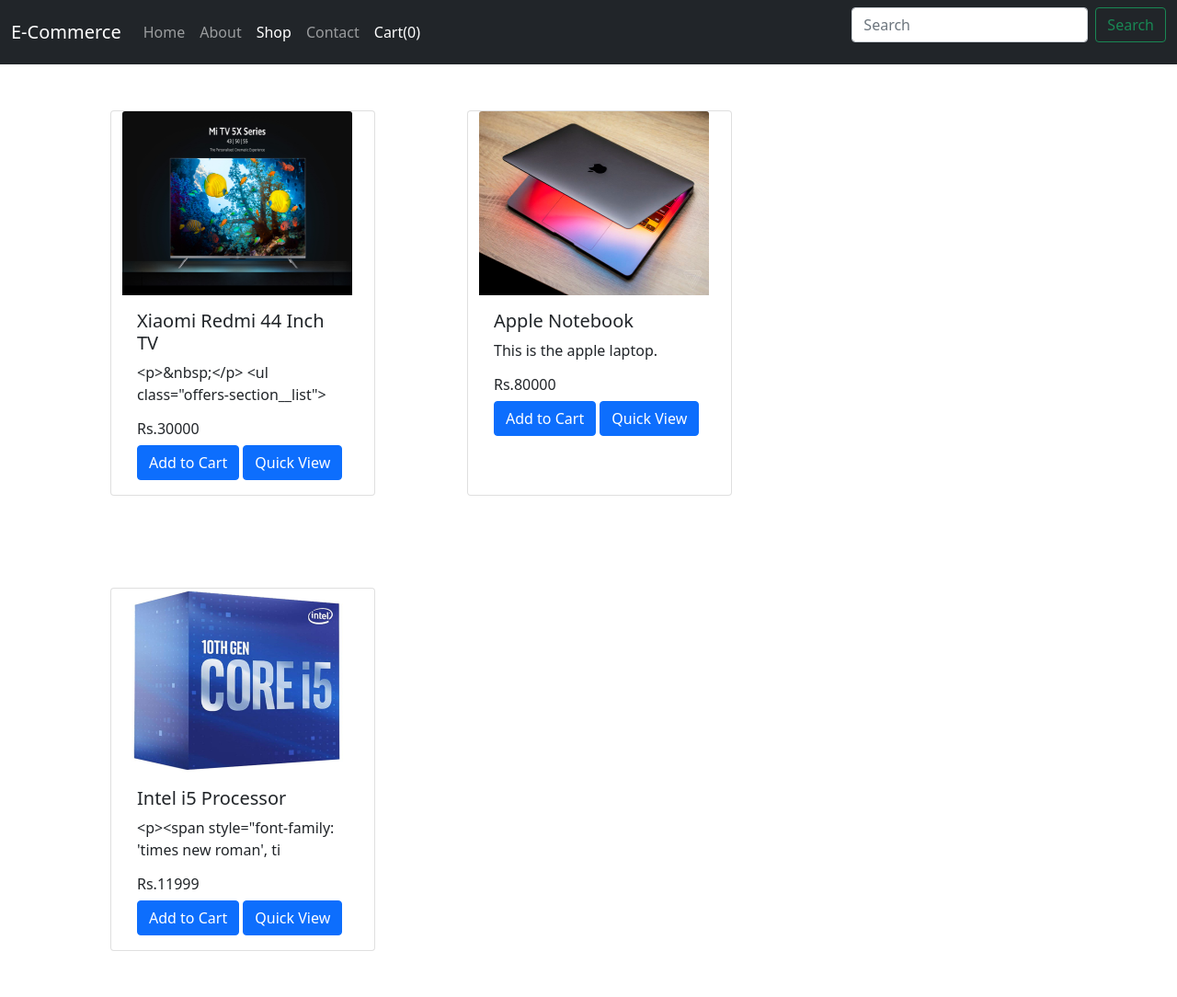
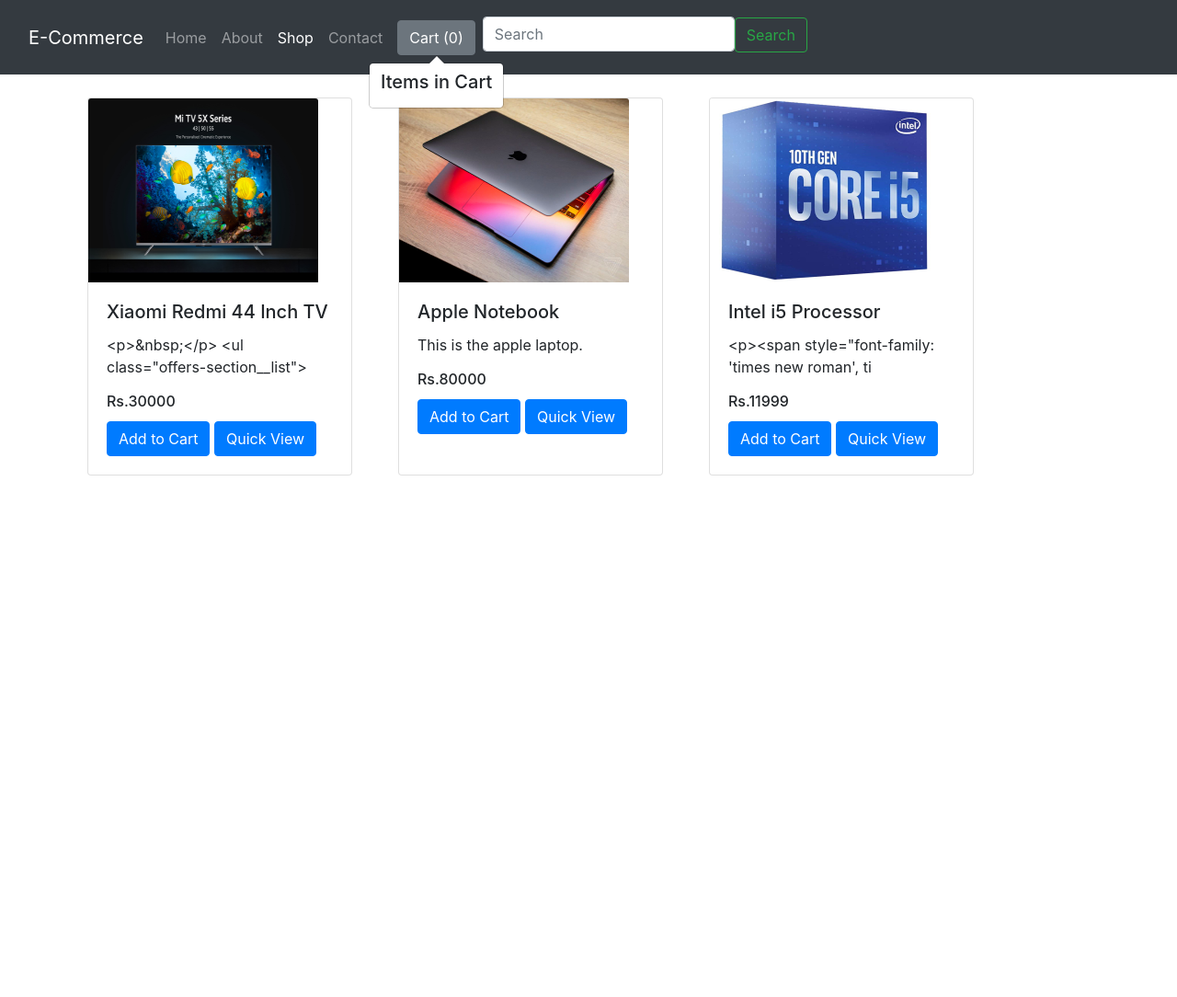
Before and after one commit to jaindevansh804/E-Commerce-web, a Django app: page /shop/ in a window 1280 px wide. Shown: the whole page at 92% size. After the commit the page ends 517 px from the top, so only its background shows below. Run offline with Django 3.2, Linux system fonts and the light colour scheme; data comes from the database, SQL or seed files in the repository; both versions use the stored data as it was after the commit; some libraries are stand-ins or nearby versions.

Commit message:
added add to cart and clear cart functionality using javascript

```diff
--- a/Website/urls.py
+++ b/Website/urls.py
@@ -23,5 +23,6 @@
 
     #The products will be fetched from database as per their name. These will be fetched using <str:name> after the url. name will be same which is given in views of product view in the def function.
     path('productview/<str:name>/', views.productview, name='productview'),
+    path('cart/', views.cart, name='cart'),
     path('contact/', views.contact, name='contact')
 ]
--- a/Website/views.py
+++ b/Website/views.py
@@ -23,6 +23,9 @@
     prod = {'allproducts': allproducts}
     return render(request, 'productview.html', prod)
 
+def cart(request):
+    return render(request, 'cart.html')
+
 
 def contact(request):
     if request.method == "POST":
--- a/templates/shop.html
+++ b/templates/shop.html
@@ -5,15 +5,26 @@
     <meta name="viewport" content="width=device-width, initial-scale=1">
 
     <!-- Bootstrap CSS -->
-    <link href="https://cdn.jsdelivr.net/npm/bootstrap@5.1.2/dist/css/bootstrap.min.css" rel="stylesheet" integrity="sha384-uWxY/CJNBR+1zjPWmfnSnVxwRheevXITnMqoEIeG1LJrdI0GlVs/9cVSyPYXdcSF" crossorigin="anonymous">
+    {% comment %} <link href="https://cdn.jsdelivr.net/npm/bootstrap@5.1.2/dist/css/bootstrap.min.css" rel="stylesheet" integrity="sha384-uWxY/CJNBR+1zjPWmfnSnVxwRheevXITnMqoEIeG1LJrdI0GlVs/9cVSyPYXdcSF" crossorigin="anonymous"> {% endcomment %}
+    <link rel="stylesheet" href="https://stackpath.bootstrapcdn.com/bootstrap/4.2.1/css/bootstrap.min.css" integrity="sha384-GJzZqFGwb1QTTN6wy59ffF1BuGJpLSa9DkKMp0DgiMDm4iYMj70gZWKYbI706tWS" crossorigin="anonymous">
 
     <title>Shop</title>
   </head>
-  <style>
+<style>
   .card-img-top{
     height:200px;
     width:250px;
   }
+  .btn-outline-success{
+    margin-top:11px;
+  }
+  .me-2 {
+    margin-top:10px;
+  }
+  .btn btn-secondary mx-2{
+    margin-left:200px;
+  }
+
   </style>
 <nav class="navbar navbar-expand-lg navbar-dark bg-dark">
   <div class="container-fluid">
@@ -35,14 +46,15 @@
         <li class="nav-item">
           <a class="nav-link" href="/contact/">Contact</a>
         </li>
-        <li class="nav-item">
-          <a class="nav-link active" href="#">Cart(<span id="cart">0</span>)</a>
-        </li>
         </ul>
+        <button type="button" class="btn btn-secondary mx-2" id="popcart" data-container="body" data-toggle="popover" data-placement="bottom" data-html="true" data-content="Your items in cart:">Cart (<span id="cart">0</span>)
+        </button>
       <form class="d-flex">
         <input class="form-control me-2" type="search" placeholder="Search" aria-label="Search">
         <button class="btn btn-outline-success" type="submit">Search</button>
       </form>
+
+
     </div>
   </div>
 </nav>
@@ -51,14 +63,16 @@
 <div class="container">
   <div class="row">
   {% for allproducts in allproducts %}
-  <div class="card" style="width: 18rem; margin:50px;">
+  <div class="card" style="width: 18rem; margin:25px;">
   <img src="/media/{{allproducts.image}}" class="card-img-top" alt="...">
   <div class="card-body">
-    <h5 class="card-title">{{allproducts.name}}</h5>
+    <h5 class="card-title" id = "namepr{{allproducts.id}}">{{allproducts.name}}</h5>
     <p class="card-text">{{allproducts.description|slice:50}}</p>
     <h6 class="card-title">Rs.{{allproducts.price}}</h6>
 
+    <span id="divpr{{allproducts.id}}" class="divpr">
     <button class="btn btn-primary cart" id="pr{{allproducts.id}}">Add to Cart</button></a>
+    </span>
     <a href="/productview/{{allproducts.name}}"><button class="btn btn-primary">Quick View</button></a>
 </div>
 </div>
@@ -68,7 +82,13 @@
 
 
 {% comment %} The script is an external from google to define $ for json. {% endcomment %}
-<script src="https://ajax.googleapis.com/ajax/libs/jquery/3.2.1/jquery.min.js"></script>
+<!-- Optional JavaScript -->
+    <!-- jQuery first, then Popper.js, then Bootstrap JS -->
+    <script src="https://code.jquery.com/jquery-3.3.1.slim.min.js" integrity="sha384-q8i/X+965DzO0rT7abK41JStQIAqVgRVzpbzo5smXKp4YfRvH+8abtTE1Pi6jizo" crossorigin="anonymous"></script>
+    <script src="https://cdnjs.cloudflare.com/ajax/libs/popper.js/1.14.6/umd/popper.min.js" integrity="sha384-wHAiFfRlMFy6i5SRaxvfOCifBUQy1xHdJ/yoi7FRNXMRBu5WHdZYu1hA6ZOblgut" crossorigin="anonymous"></script>
+    <script src="https://stackpath.bootstrapcdn.com/bootstrap/4.2.1/js/bootstrap.min.js" integrity="sha384-B0UglyR+jN6CkvvICOB2joaf5I4l3gm9GU6Hc1og6Ls7i6U/mkkaduKaBhlAXv9k" crossorigin="anonymous"></script>
+
+
   <script>
   if(localStorage.getItem('cart') == null){
   var cart = {};
@@ -76,10 +96,11 @@
   else
   {
   cart = JSON.parse(localStorage.getItem('cart'));
-  document.getElementById('cart').innerHTML = Object.keys(cart).length;
+  updateCart(cart);
   }
 
-  $('.cart').click(function(){
+  //$('.cart').click(function(){
+  $('.divpr').on('click', 'button.cart', function(){
   var idstr = this.id.toString();
   if (cart[idstr] != undefined){
   cart[idstr] = cart[idstr] + 1;
@@ -89,11 +110,73 @@
     cart[idstr] = 1;
   }
   console.log(cart);
+  updateCart(cart);
+  });
+
+  $('#popcart').popover();
+  updatePopover(cart);
+  function updatePopover(cart)
+  {
+    console.log("inside popover");
+    var popStr = "";
+    popStr = popStr + "<h5>Items in Cart</h5><div class='mx-2'>";
+    var i = 1;
+    for (var item in cart){
+      popStr = popStr + '<b>' + i + '</b>. ';
+      popStr = popStr + document.getElementById('name' + item).innerHTML + " Qty.: " + cart[item] + '<br>';
+      i = i+1;
+
+    }
+    popStr = popStr + "</div>" + "<button class='btn btn-primary' href ='/checkout' id ='checkout'>Checkout</button> <button class='btn btn-primary' onclick='clearCart()' id ='clearCart'>Clear Cart</button>"
+    document.getElementById('popcart').setAttribute('data-content', popStr);
+    $('#popcart').popover('show');
+  }
+
+  function clearCart(){
+    cart = JSON.parse(localStorage.getItem('cart'));
+    for (var item in cart){
+      document.getElementById('div' +item).innerHTML = '<button id="' + item + '" class="btn btn-primary cart">Add To Cart</button>'
+    }
+      localStorage.clear();
+      cart = {};
+      updateCart(cart);
+  }
+
+  function updateCart(cart){
+    var sum = 0;
+  for(var item in cart){
+    sum = sum + cart[item];
+    document.getElementById('div'+item).innerHTML = "<button id='minus" + item + "' class='btn btn-primary minus'> - </button> <span id='val" + item + "''>" + cart[item] + "</span> <button id='plus" + item + "'class='btn btn-primary plus'> + </button>";
+  }
   localStorage.setItem('cart', JSON.stringify(cart));
   document.getElementById('cart').innerHTML = Object.keys(cart).length;
-  });
+  updatePopover(cart);
+}
+
+
+
+
+// To change the value of quantity using plus and minus buttons..
+$('.divpr').on("click", "button.minus", function(){
+a = this.id.slice(7, );
+cart['pr' +a] = cart['pr' +a] -1;
+cart['pr' +a] = Math.max(0, cart['pr'+a])
+document.getElementById('valpr'+a).innerHTML = cart['pr'+a];
+updateCart(cart);
+console.log(cart);
+});
+
+$('.divpr').on("click", "button.plus", function(){
+a = this.id.slice(6, );
+cart['pr' +a] = cart['pr' +a] +1;
+document.getElementById('valpr'+a).innerHTML = cart['pr'+a];
+updateCart(cart);
+console.log(cart);
+});
+
+
+
   </script>
-<script src="https://cdn.jsdelivr.net/npm/bootstrap@5.1.2/dist/js/bootstrap.bundle.min.js" integrity="sha384-kQtW33rZJAHjgefvhyyzcGF3C5TFyBQBA13V1RKPf4uH+bwyzQxZ6CmMZHmNBEfJ" crossorigin="anonymous"></script>
 
 </body>
 </html>
```
Also changed, not shown: templates/about.html (+26 -12 lines), templates/contact.html (+11 -5 lines), templates/home.html (+23 -13 lines), templates/productview.html (+10 -6 lines), db.sqlite3, media/shop/images/product1.jpg (added), media/shop/images/product2.jpg (added).
